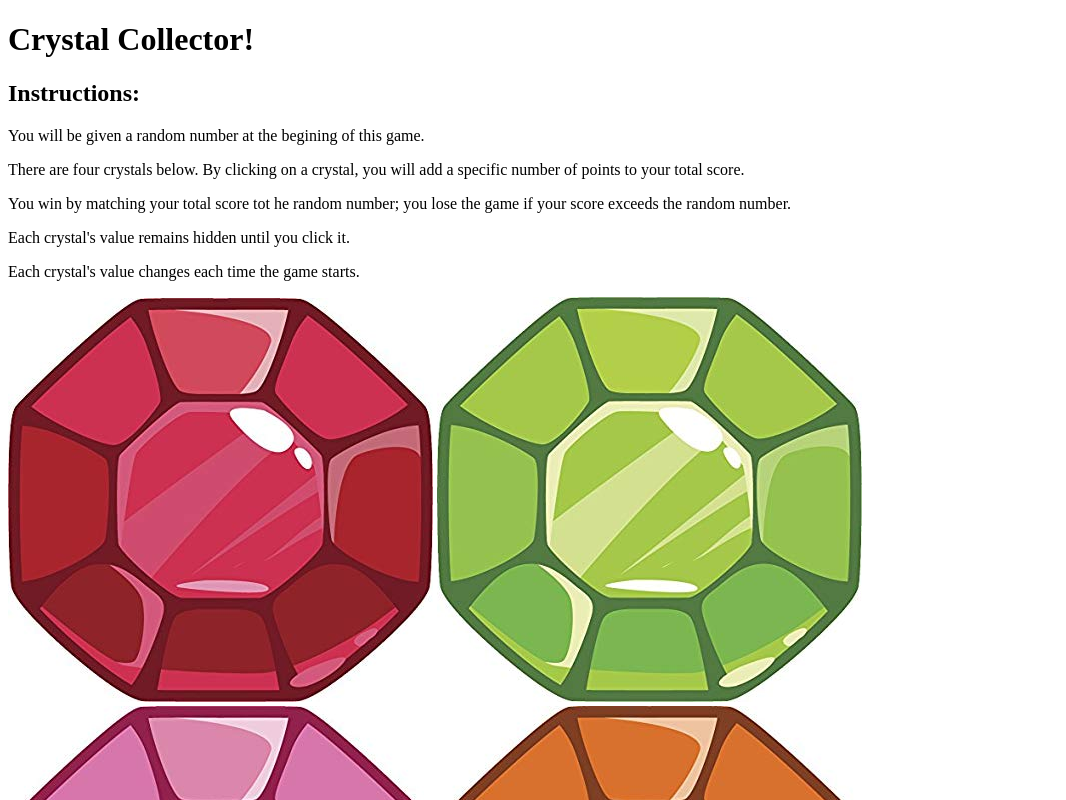
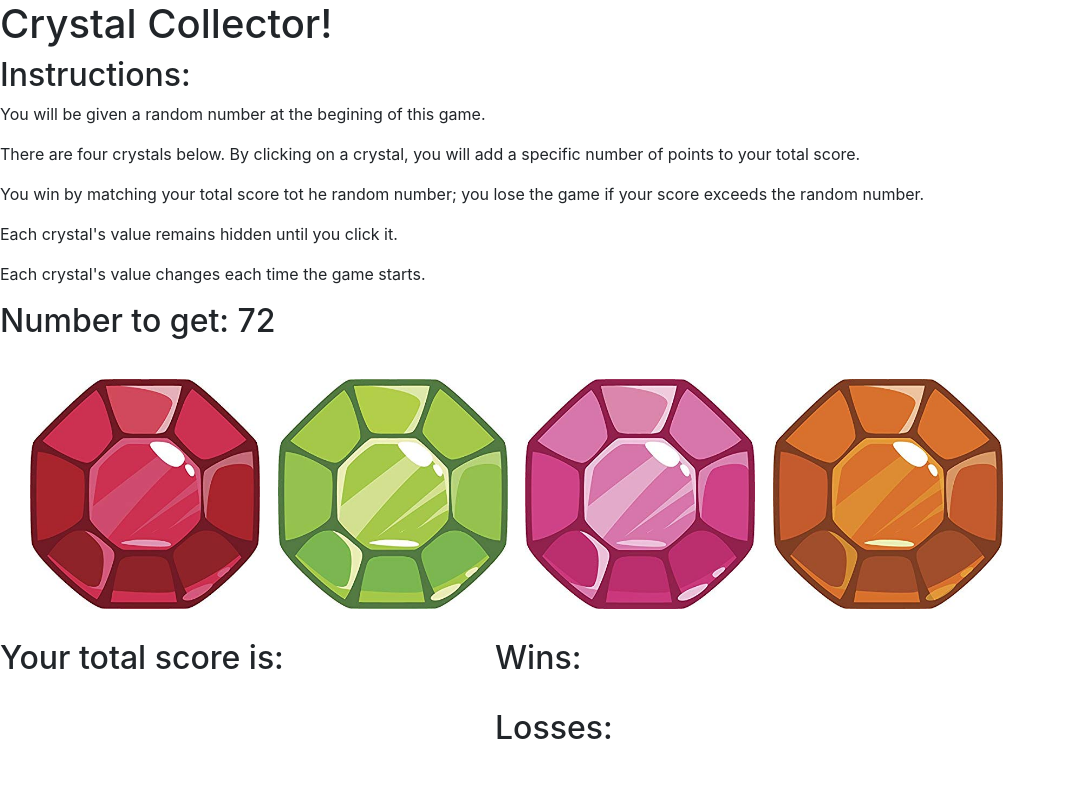
Before and after one commit to swazeyjessup/unit-4-game, a plain HTML site: page index.html in a window 1280 px wide. Shown: the top 800 px of the page, without its empty margins (0-1066 px from the left). Drawn offline with nearby package versions, Linux system fonts and the light colour scheme.

Commit message:
Added random numbers generators

```diff
--- a/assets/css/style.css
+++ b/assets/css/style.css
@@ -0,0 +1,12 @@
+body{
+    width: 100%;
+    max-width: 960px;
+    margin: 0 auto;
+}
+
+img{
+    height: 250px;
+    width: 250px;
+    margin: 20px;
+    padding: 10px;
+}
--- a/assets/javascript/game.js
+++ b/assets/javascript/game.js
@@ -0,0 +1,17 @@
+
+//Selects a random number between 19-120//
+$( document ).ready(function(){
+    var Random=Math.floor(Math.random()*101+19);
+    console.log(Random)
+
+    $('#randomNumber').text(Random);
+
+    //Adding Random Number between 1-112 for each jewel//
+   var num1 = Math.floor(Math.random() * 11 + 1);
+   var num2 = Math.floor(Math.random() * 11 + 1);
+   var num3 = Math.floor(Math.random() * 11 + 1);
+   var num4 = Math.floor(Math.random() * 11 + 1);
+
+
+
+})
--- a/index.html
+++ b/index.html
@@ -1,5 +1,6 @@
 <!DOCTYPE html>
 <html lang="en">
+
 <head>
     <meta charset="UTF-8">
     <meta name="viewport" content="width=device-width, initial-scale=1.0">
@@ -8,12 +9,17 @@
 
     <link rel="stylesheet" href="assets/css/style.css">
 
+    <link rel="stylesheet" href="https://maxcdn.bootstrapcdn.com/bootstrap/4.0.0/css/bootstrap.min.css">
+
 
 </head>
+
 <body>
 
     <header>
-        <h1>Crystal Collector!</h1>
+        <div>
+            <h1>Crystal Collector!</h1>
+        </div>
     </header>
 
     <Main>
@@ -22,7 +28,7 @@
 
             <p>You will be given a random number at the begining of this game.</p>
 
-            <p>There are four crystals below.  By clicking on a crystal,
+            <p>There are four crystals below. By clicking on a crystal,
                 you will add a specific number of points to your total score.
             </p>
 
@@ -38,26 +44,43 @@
             </p>
         </div>
 
-        <div></div>
-
         <div>
-            <img src="assets/images/gemred.jpeg" alt="Red Gem">
-            <img src="assets/images/gemgreen.jpeg" alt="Green Gem">
-            <img src="assets/images/gempink.jpeg" alt="Pink Gem">
-            <img src="assets/images/gemorange.jpeg" alt="Orange Gem">
+            <h2>Number to get:
+                <span id="randomNumber"></span>
+            </h2>
         </div>
 
-        <div>
-            <div>Your total score is:</div>
-            <br>
-            <div>0</div>
+        <div class="row">
+            <div class="col-xs-3 col-sm-3">
+                <img src="assets/images/gemred.jpeg" alt="Red Gem">
+            </div>
+            <div class="col-xs-3 col-sm-3">
+                <img src="assets/images/gemgreen.jpeg" alt="Green Gem">
+            </div>
+            <div class="col-xs-3 col-sm-3">
+                <img src="assets/images/gempink.jpeg" alt="Pink Gem">
+            </div>
+            <div class="col-xs-3 col-sm-3">
+                <img src="assets/images/gemorange.jpeg" alt="Orange Gem">
+            </div>
         </div>
 
-        <div>
-            <p>Wins:</p>
-            <p>0</p>
-            <p>Losses:</p>
-            <p>0</p>
+        <div class="row">
+            <div class="col-sm-6">
+                <h2>Your total score is:
+                    <span id="finalTotal"></span>
+                </h2>
+            </div>
+
+            <div class="col-sm-6">
+                <h2>Wins:
+                    <span id="numberWins"></span>
+                </h2>
+                <br>
+                <h2>Losses:
+                    <span id="numberLosses"></span>
+                </h2>
+            </div>
         </div>
 
     </Main>
@@ -66,7 +89,8 @@
 
 
 
+    <script type="text/javascript" src="https://code.jquery.com/jquery-2.2.0.js"></script>
+    <script type="text/javascript" src="assets/javascript/game.js"></script>
+</body>
 
-    <script src="assets/javascript/game.js"></script>
-</body>
 </html>
```
Also changed, not shown: 1 other file.
